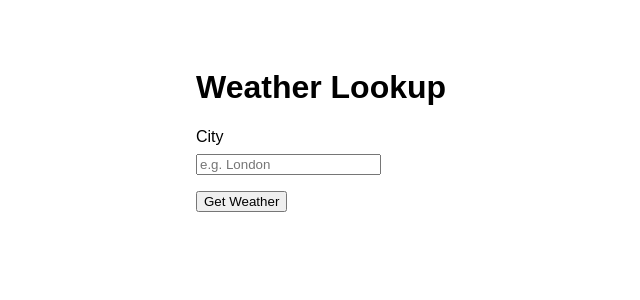
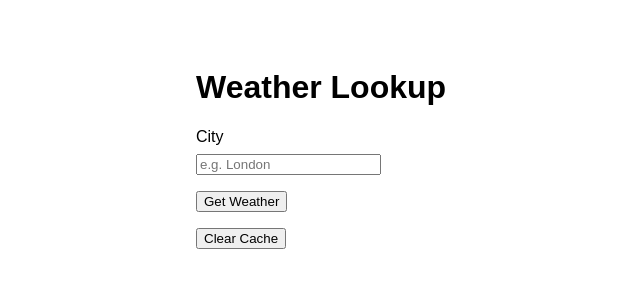
Before and after one commit to elve0212-hash/alWeather, a Flask app: page / in a window 1280 px wide. Shown: the top 300 px of the page, without its empty margins (124-764 px from the left). Run offline with Flask 2, Linux system fonts and the light colour scheme.

Commit message:
Add cache clear CLI flag, web UI button, and tests

```diff
--- a/web/app.py
+++ b/web/app.py
@@ -15,17 +15,28 @@ def index():
     weather = None
     city = ""
     error = None
+    message = None
     if request.method == "POST":
-        city = request.form.get("city", "").strip()
-        if not city:
-            error = "Please enter a city."
+        # Clear cache action
+        if request.form.get("clear"):
+            try:
+                from weather_app import clear_cache
+
+                clear_cache()
+                message = "Cache cleared."
+            except Exception as e:
+                error = f"Error clearing cache: {e}"
         else:
-            try:
-                data = fetch_weather(city)
-                weather = summarize(data, city)
-            except Exception as e:
-                error = f"Error: {e}"
-    return render_template("index.html", weather=weather, city=city, error=error)
+            city = request.form.get("city", "").strip()
+            if not city:
+                error = "Please enter a city."
+            else:
+                try:
+                    data = fetch_weather(city)
+                    weather = summarize(data, city)
+                except Exception as e:
+                    error = f"Error: {e}"
+    return render_template("index.html", weather=weather, city=city, error=error, message=message)
 
 
 if __name__ == "__main__":
--- a/web/templates/index.html
+++ b/web/templates/index.html
@@ -13,9 +13,17 @@
       <input id="city" name="city" value="{{ city }}" placeholder="e.g. London" />
       <button type="submit">Get Weather</button>
     </form>
+    <form method="post" style="margin-top:0.5rem">
+      <input type="hidden" name="clear" value="1" />
+      <button type="submit">Clear Cache</button>
+    </form>
 
     {% if error %}
       <p style="color:crimson">{{ error }}</p>
+    {% endif %}
+
+    {% if message %}
+      <p style="color:green">{{ message }}</p>
     {% endif %}
 
     {% if weather %}
```
Also changed, not shown: tests/test_weather_app.py (+13 -0 lines), weather_app.py (+19 -0 lines).
